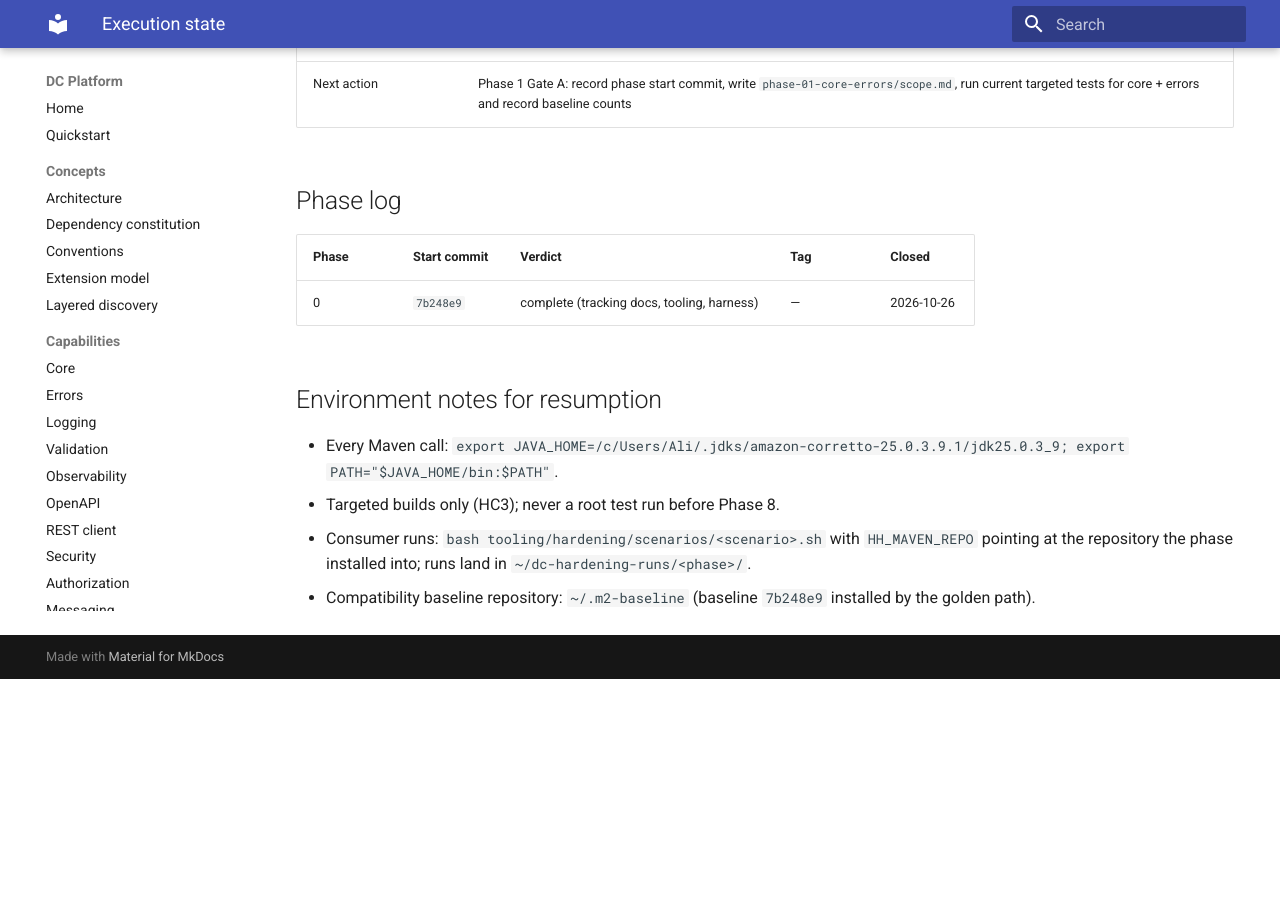
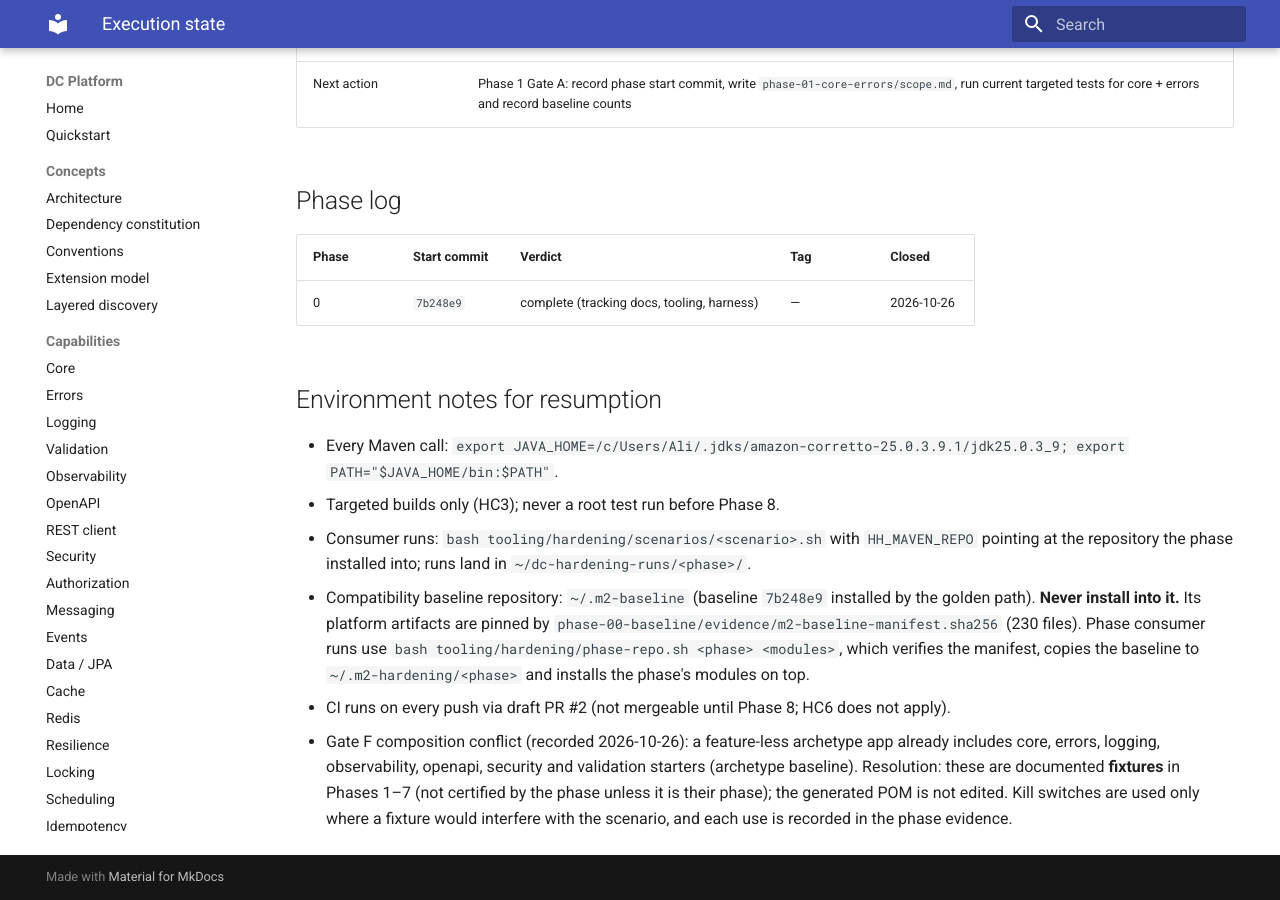
Before and after one commit to muhammadallee/dc-platform, an MkDocs documentation site: the page built from docs/production-readiness/STATE.md, in a window 1280 px wide and 900 px high, scrolled down 590 px. Built offline with MkDocs 1.6.1 and Material for MkDocs 9.7.7, drawn with Linux system fonts in a browser that asks for light colours; before the commit the page ends 1269 px from its top, so only the background shows below that.

Commit message:
docs(hardening): phase-00 review follow-ups - baseline manifest, phase repos, Codex isolation [hardening phase-00]
- m2-baseline-manifest.sha256 pins the 230 baseline platform artifacts in ~/.m2-baseline; it is never
  installed into. tooling/hardening/phase-repo.sh verifies the manifest, copies the baseline to
  ~/.m2-hardening/<phase> and installs the phase's modules on top for consumer runs.
- First-pass Codex reviews run from a throwaway worktree without docs/production-readiness, with the
  diff excluding it, so Codex cannot read Claude's conclusions (plan 4.2). Stdin prompt form probed.
- Harness: require "Graceful shutdown complete"; default docker stop grace 45 s (> Spring's 30 s
  shutdown phase). Smoke re-run: 8/8, exit 0.
- T7 reworded: the 45-minute timeout is set but not yet proven beyond 10 minutes.
- STATE: draft PR #2 runs CI on the branch; Gate F fixture resolution for archetype-baseline starters.

Co-Authored-By: Claude Opus 5.5 <noreply@anthropic.com>

```diff
--- a/docs/production-readiness/STATE.md
+++ b/docs/production-readiness/STATE.md
@@ -27,3 +27,13 @@ Read this first on any restart (plan §4.5). Updated at every gate transition.
 - Consumer runs: `bash tooling/hardening/scenarios/<scenario>.sh` with `HH_MAVEN_REPO` pointing at the
   repository the phase installed into; runs land in `~/dc-hardening-runs/<phase>/`.
 - Compatibility baseline repository: `~/.m2-baseline` (baseline `7b248e9` installed by the golden path).
+  **Never install into it.** Its platform artifacts are pinned by
+  `phase-00-baseline/evidence/m2-baseline-manifest.sha256` (230 files). Phase consumer runs use
+  `bash tooling/hardening/phase-repo.sh <phase> <modules>`, which verifies the manifest, copies the
+  baseline to `~/.m2-hardening/<phase>` and installs the phase's modules on top.
+- CI runs on every push via draft PR #2 (not mergeable until Phase 8; HC6 does not apply).
+- Gate F composition conflict (recorded 2026-10-26): a feature-less archetype app already includes
+  core, errors, logging, observability, openapi, security and validation starters (archetype baseline).
+  Resolution: these are documented **fixtures** in Phases 1–7 (not certified by the phase unless it is
+  their phase); the generated POM is not edited. Kill switches are used only where a fixture would
+  interfere with the scenario, and each use is recorded in the phase evidence.
```
Also changed, not shown: docs/production-readiness/README.md (+11 -1 lines), docs/production-readiness/phase-00-baseline/evidence/harness-smoke-pass/run-identity.txt (+6 -5 lines), docs/production-readiness/phase-00-baseline/tooling.md (+2 -2 lines), 5 other files.
